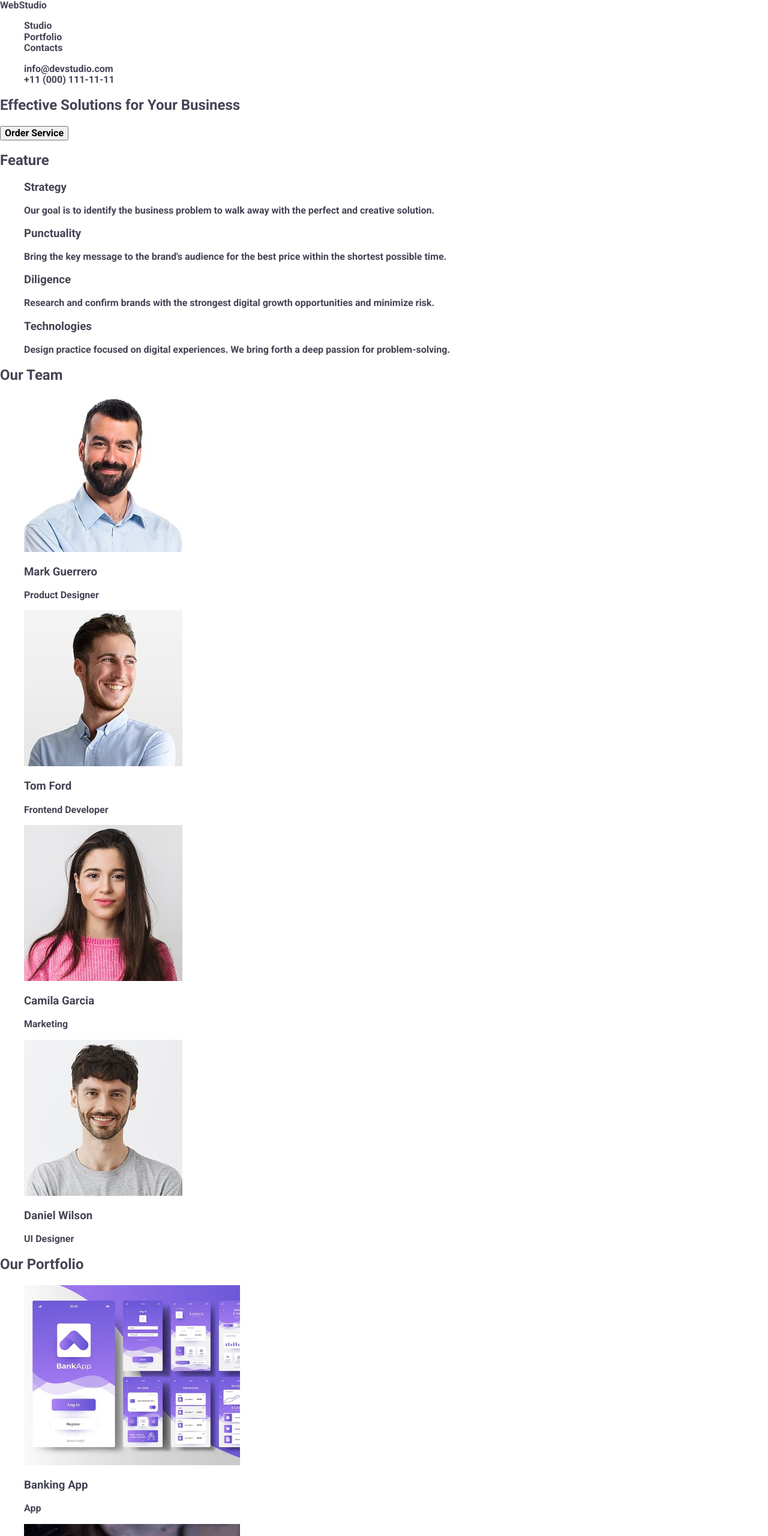
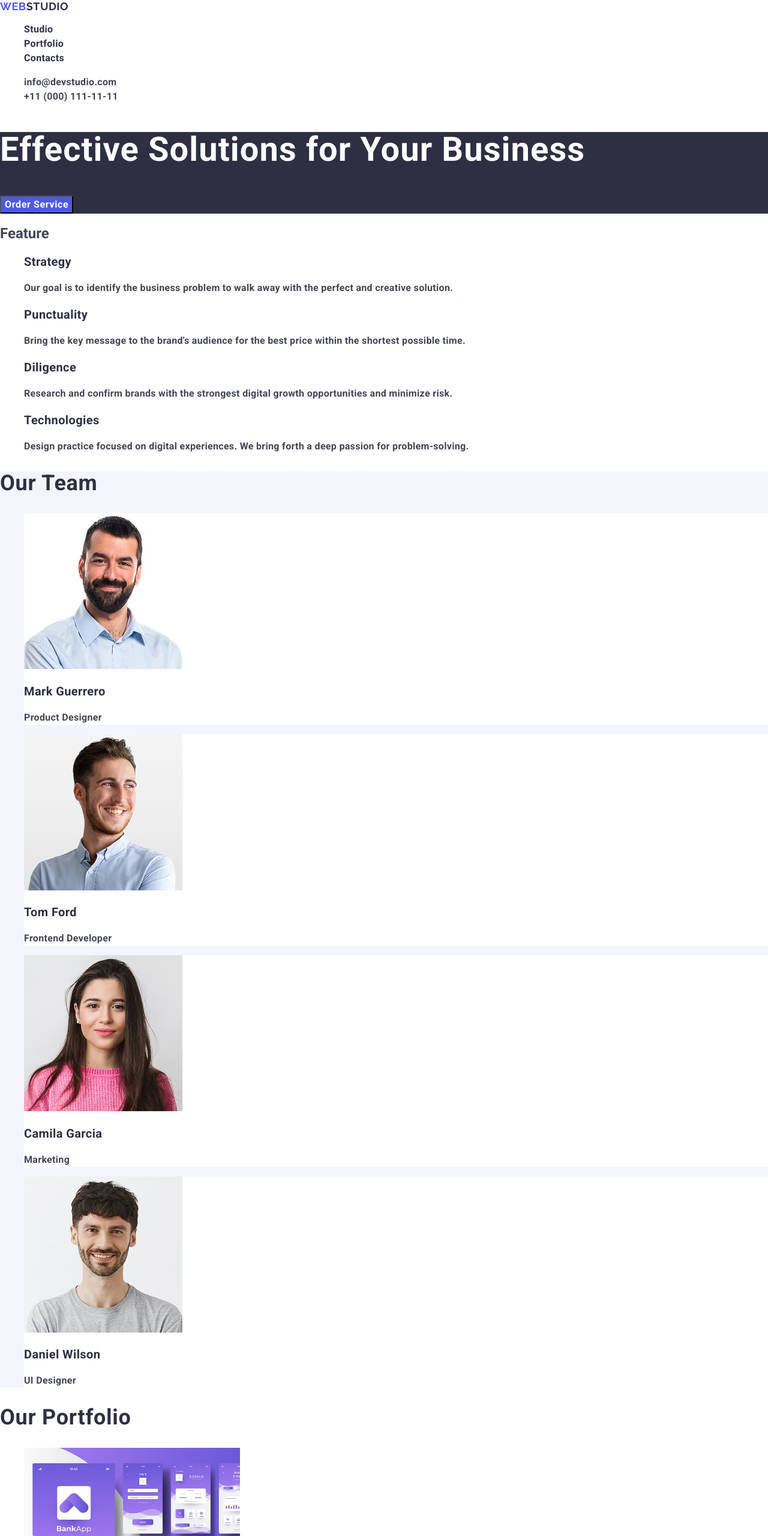
Before and after one commit to dmitry-dmitry7/goit-markup-hw-02, a plain HTML site: page index.html in a window 1280 px wide. Shown: the top 2560 px of the page at 60% size. Drawn offline with nearby package versions, Linux system fonts and the light colour scheme.

Commit message:
add all styles

```diff
--- a/css/styles.css
+++ b/css/styles.css
@@ -1,5 +1,5 @@
 body {
-    font-family: "Roboto", "Raleway", sans-serif;
+    font-family: "Roboto", sans-serif;
     background-color: #fff;
     color: #434455;
 }
@@ -22,3 +22,164 @@ button {
 address {
     font-style: normal;
 }
+
+.logo {
+    font-family: "Raleway", sans-serif;
+    font-weight: 700;
+    font-size: 18px;
+    line-height: 1.17;
+    letter-spacing: 0.03em;
+    text-transform: uppercase;
+    color: #4d5ae5;
+}
+
+.header-logo .logo-part {
+    color: #2e2f42;
+}
+
+.nav-link {
+    font-weight: 500;
+    font-size: 16px;
+    line-height: 1.5;
+    letter-spacing: 0.02em;
+    color: #2e2f42;
+}
+
+.contacts-link {
+    /* font-weight: 400; */
+    font-size: 16px;
+    line-height: 1.5;
+    letter-spacing: 0.02em;
+    /* color: #434455; */
+}
+
+.nav-link:hover,
+.nav-link:focus,
+.contacts-link:hover,
+.contacts-link:focus {
+    color: #404bbf;
+}
+
+
+.section-hero {
+    background-color: #2e2f42;
+}
+
+.hero-title {
+    /* font-weight: 700; */
+    font-size: 56px;
+    line-height: 1.07;
+    letter-spacing: 0.02em;
+    /* text-align: center; */
+    color: #fff;
+}
+
+.hero-button {
+    /* box-shadow: 0 4px 4px 0 rgba(0, 0, 0, 0.15); */
+    background-color: #4d5ae5;
+    font-weight: 500;
+    font-size: 16px;
+    line-height: 1.5;
+    letter-spacing: 0.04em;
+    color: #fff;
+}
+
+.hero-button:hover,
+.hero-button:focus {
+    background-color: #404bbf;
+}
+
+.feature-item-title {
+    font-weight: 500;
+    font-size: 20px;
+    line-height: 1.2;
+    letter-spacing: 0.02em;
+    color: #2e2f42;
+}
+
+.feature-item-text {
+    /* font-weight: 400; */
+    font-size: 16px;
+    line-height: 1.5;
+    letter-spacing: 0.02em;
+    /* color: #434455; */
+}
+
+
+.section-team {
+    background-color: #f4f4fd;
+}
+
+.team-title {
+    /* font-weight: 700; */
+    font-size: 36px;
+    line-height: 1.11;
+    letter-spacing: 0.02em;
+    /* text-align: center; */
+    color: #2e2f42;
+}
+
+.team-item {
+    /* box-shadow: 0 2px 1px 0 rgba(46, 47, 66, 0.08), 0 1px 1px 0 rgba(46, 47, 66, 0.16), 0 1px 6px 0 rgba(46, 47, 66, 0.08); */
+    background-color: #fff;
+}
+
+.team-item-title {
+    font-weight: 500;
+    font-size: 20px;
+    line-height: 1.2;
+    letter-spacing: 0.02em;
+    /* text-align: center; */
+    color: #2e2f42;
+}
+
+.team-item-text {
+    /* font-weight: 400; */
+    font-size: 16px;
+    line-height: 1.5;
+    letter-spacing: 0.02em;
+    /* text-align: center; */
+    /* color: #434455; */
+}
+
+
+.portfolio-title {
+    /* font-weight: 700; */
+    font-size: 36px;
+    line-height: 1.11;
+    letter-spacing: 0.02em;
+    /* text-align: center; */
+    color: #2e2f42;
+}
+
+.portfolio-item-title {
+    font-weight: 500;
+    font-size: 20px;
+    line-height: 1.2;
+    letter-spacing: 0.02em;
+    color: #2e2f42;
+}
+
+.portfolio-item-text {
+    /* font-weight: 400; */
+    font-size: 16px;
+    line-height: 1.5;
+    letter-spacing: 0.02em;
+    /* color: #434455; */
+}
+
+.page-footer {
+    background-color: #2e2f42;
+}
+
+.footer-logo .logo-part {
+    color: #f4f4fd;
+}
+
+.footer-text {
+    /* font-weight: 400;*/
+    font-size: 16px;
+    line-height: 1.5;
+    letter-spacing: 0.02em;
+    color: #f4f4fd;
+}
--- a/index.html
+++ b/index.html
@@ -24,59 +24,71 @@
 
   <body>
     <!-- Top Line -->
-    <header>
-      <nav>
-        <a href="./index.html">WebStudio</a>
-        <ul>
-          <li><a href="">Studio</a></li>
-          <li><a href="">Portfolio</a></li>
-          <li><a href="">Contacts</a></li>
+    <header class="page-header">
+      <nav class="header-nav">
+        <a class="logo header-logo" href="./index.html"
+          >Web<span class="logo-part">Studio</span></a
+        >
+        <ul class="nav-list">
+          <li class="nav-item">
+            <a class="nav-link" href="./index.html">Studio</a>
+          </li>
+          <li class="nav-item"><a class="nav-link" href="">Portfolio</a></li>
+          <li class="nav-item"><a class="nav-link" href="">Contacts</a></li>
         </ul>
       </nav>
 
-      <address>
-        <ul>
-          <li><a href="mailto:info@devstudio.com">info@devstudio.com</a></li>
-          <li><a href="tel:+110001111111">+11 (000) 111-11-11</a></li>
+      <address class="contacts">
+        <ul class="contacts-list">
+          <li class="contacts-item">
+            <a class="contacts-link" href="mailto:info@devstudio.com"
+              >info@devstudio.com</a
+            >
+          </li>
+          <li class="contacts-item">
+            <a class="contacts-link" href="tel:+110001111111"
+              >+11 (000) 111-11-11</a
+            >
+          </li>
         </ul>
       </address>
     </header>
 
-    <main>
+    <main class="page-main">
       <!-- hero image -->
-      <section>
-        <h1>Effective Solutions for Your Business</h1>
-        <button type="button">Order Service</button>
+      <section class="section-hero">
+        <h1 class="hero-title">Effective Solutions for Your Business</h1>
+        <button class="hero-button" type="button">Order Service</button>
       </section>
 
       <!-- Section 1 -->
-      <section>
-        <h2>Feature</h2>
-        <ul>
-          <li>
-            <h3>Strategy</h3>
-            <p>
+      <section class="section-feature">
+        <h2 class="feature-title">Feature</h2>
+        <ul class="feature-list">
+          <li class="feature-item">
+            <h3 class="feature-item-title">Strategy</h3>
+            <p class="feature-item-text">
               Our goal is to identify the business problem to walk away with the
               perfect and creative solution.
             </p>
           </li>
-          <li>
-            <h3>Punctuality</h3>
-            <p>
+          <li class="feature-item">
+            <h3 class="feature-item-title">Punctuality</h3>
+            <p class="feature-item-text">
               Bring the key message to the brand's audience for the best price
               within the shortest possible time.
             </p>
           </li>
-          <li>
-            <h3>Diligence</h3>
-            <p>
+          <li class="feature-item">
+            <h3 class="feature-item-title">Diligence</h3>
+            <p class="feature-item-text">
               Research and confirm brands with the strongest digital growth
               opportunities and minimize risk.
             </p>
           </li>
-          <li>
-            <h3>Technologies</h3>
-            <p>
+          <li class="feature-item">
+            <h3 class="feature-item-title">Technologies</h3>
+            <p class="feature-item-text">
               Design practice focused on digital experiences. We bring forth a
               deep passion for problem-solving.
             </p>
@@ -85,85 +97,125 @@
       </section>
 
       <!-- Section 2 -->
-      <section>
-        <h2>Our Team</h2>
-        <ul>
-          <li>
-            <img src="./images/mark.jpg" alt="Mark Guerrero" width="264" />
-            <h3>Mark Guerrero</h3>
-            <p>Product Designer</p>
+      <section class="section-team">
+        <h2 class="team-title">Our Team</h2>
+        <ul class="team-list">
+          <li class="team-item">
+            <img
+              class="team-item-img"
+              src="./images/mark.jpg"
+              alt="Mark Guerrero"
+              width="264"
+            />
+            <h3 class="team-item-title">Mark Guerrero</h3>
+            <p class="team-item-text">Product Designer</p>
           </li>
-          <li>
-            <img src="./images/tom.jpg" alt="Tom Ford" width="264" />
-            <h3>Tom Ford</h3>
-            <p>Frontend Developer</p>
+          <li class="team-item">
+            <img
+              class="team-item-img"
+              src="./images/tom.jpg"
+              alt="Tom Ford"
+              width="264"
+            />
+            <h3 class="team-item-title">Tom Ford</h3>
+            <p class="team-item-text">Frontend Developer</p>
           </li>
-          <li>
-            <img src="./images/camila.jpg" alt="Camila Garcia" width="264" />
-            <h3>Camila Garcia</h3>
-            <p>Marketing</p>
+          <li class="team-item">
+            <img
+              class="team-item-img"
+              src="./images/camila.jpg"
+              alt="Camila Garcia"
+              width="264"
+            />
+            <h3 class="team-item-title">Camila Garcia</h3>
+            <p class="team-item-text">Marketing</p>
           </li>
-          <li>
-            <img src="./images/daniel.jpg" alt="Daniel Wilson" width="264" />
-            <h3>Daniel Wilson</h3>
-            <p>UI Designer</p>
+          <li class="team-item">
+            <img
+              class="team-item-img"
+              src="./images/daniel.jpg"
+              alt="Daniel Wilson"
+              width="264"
+            />
+            <h3 class="team-item-title">Daniel Wilson</h3>
+            <p class="team-item-text">UI Designer</p>
           </li>
         </ul>
       </section>
 
       <!-- Section 3 -->
-      <section>
-        <h2>Our Portfolio</h2>
-        <ul>
-          <li>
-            <img src="./images/banking.jpg" alt="Banking App" width="360" />
-            <h3>Banking App</h3>
-            <p>App</p>
+      <section class="section-portfolio">
+        <h2 class="portfolio-title">Our Portfolio</h2>
+        <ul class="portfolio-list">
+          <li class="portfolio-item">
+            <img
+              class="portfolio-item-img"
+              src="./images/banking.jpg"
+              alt="Banking App"
+              width="360"
+            />
+            <h3 class="portfolio-item-title">Banking App</h3>
+            <p class="portfolio-item-text">App</p>
           </li>
-          <li>
+          <li class="portfolio-item">
             <img
+              class="portfolio-item-img"
               src="./images/cashless.jpg"
               alt="Cashless Payment"
               width="360"
             />
-            <h3>Cashless Payment</h3>
-            <p>Marketing</p>
+            <h3 class="portfolio-item-title">Cashless Payment</h3>
+            <p class="portfolio-item-text">Marketing</p>
           </li>
-          <li>
+          <li class="portfolio-item">
             <img
+              class="portfolio-item-img"
               src="./images/meditation.jpg"
               alt="Meditation App"
               width="360"
             />
-            <h3>Meditation App</h3>
-            <p>App</p>
+            <h3 class="portfolio-item-title">Meditation App</h3>
+            <p class="portfolio-item-text">App</p>
           </li>
-          <li>
-            <img src="./images/taxi.jpg" alt="Taxi Service" width="360" />
-            <h3>Taxi Service</h3>
-            <p>Marketing</p>
+          <li class="portfolio-item">
+            <img
+              class="portfolio-item-img"
+              src="./images/taxi.jpg"
+              alt="Taxi Service"
+              width="360"
+            />
+            <h3 class="portfolio-item-title">Taxi Service</h3>
+            <p class="portfolio-item-text">Marketing</p>
           </li>
-          <li>
+          <li class="portfolio-item">
             <img
+              class="portfolio-item-img"
               src="./images/screen.jpg"
               alt="Screen Illustrations"
               width="360"
             />
-            <h3>Screen Illustrations</h3>
-            <p>Design</p>
+            <h3 class="portfolio-item-title">Screen Illustrations</h3>
+            <p class="portfolio-item-text">Design</p>
           </li>
-          <li>
-            <img src="./images/online.jpg" alt="Online Courses" width="360" />
-            <h3>Online Courses</h3>
-            <p>Marketing</p>
+          <li class="portfolio-item">
+            <img
+              class="portfolio-item-img"
+              src="./images/online.jpg"
+              alt="Online Courses"
+              width="360"
+            />
+            <h3 class="portfolio-item-title">Online Courses</h3>
+            <p class="portfolio-item-text">Marketing</p>
           </li>
         </ul>
       </section>
     </main>
 
-    <footer>
-      <a href="./index.html">WebStudio</a>
-      <p>
+    <footer class="page-footer">
+      <a class="logo footer-logo" href="./index.html"
+        >Web<span class="logo-part">Studio</span></a
+      >
+      <p class="footer-text">
         Increase the flow of customers and sales for your business with digital
         marketing & growth solutions.
       </p>
```
